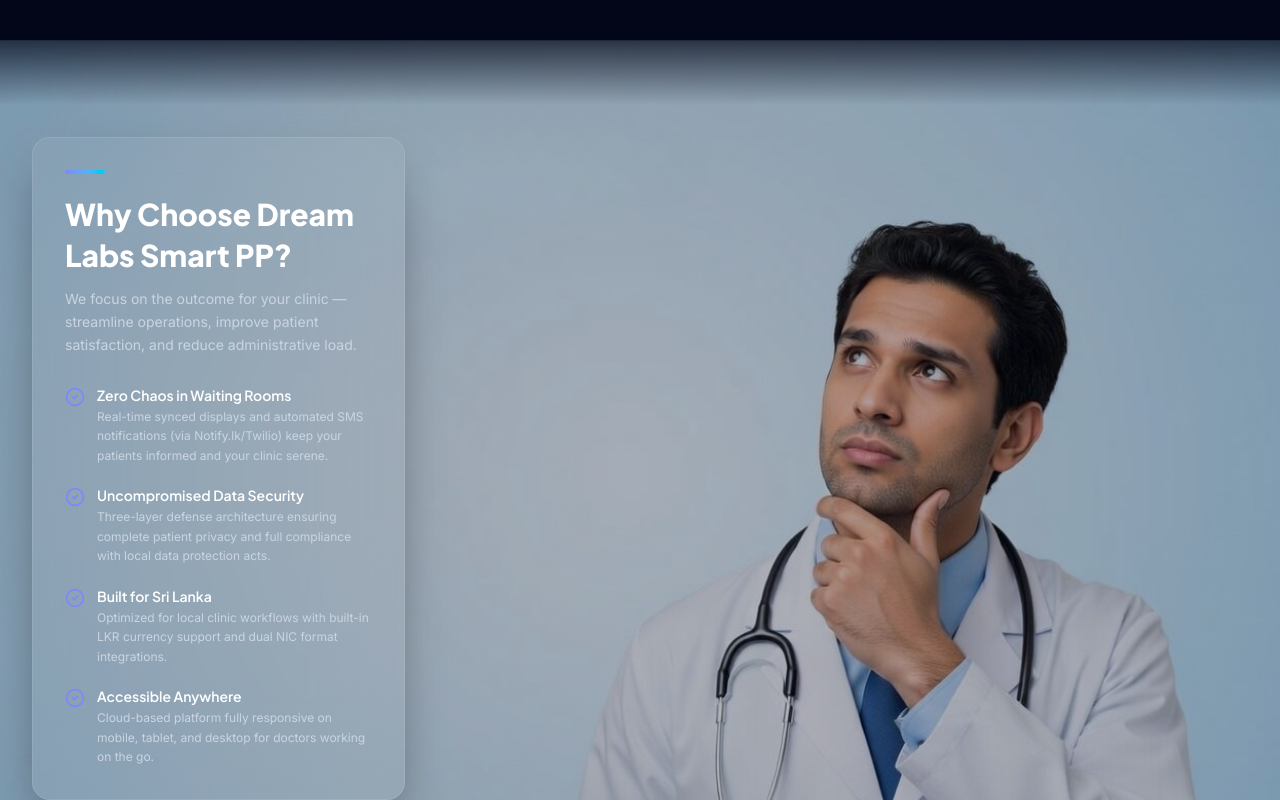
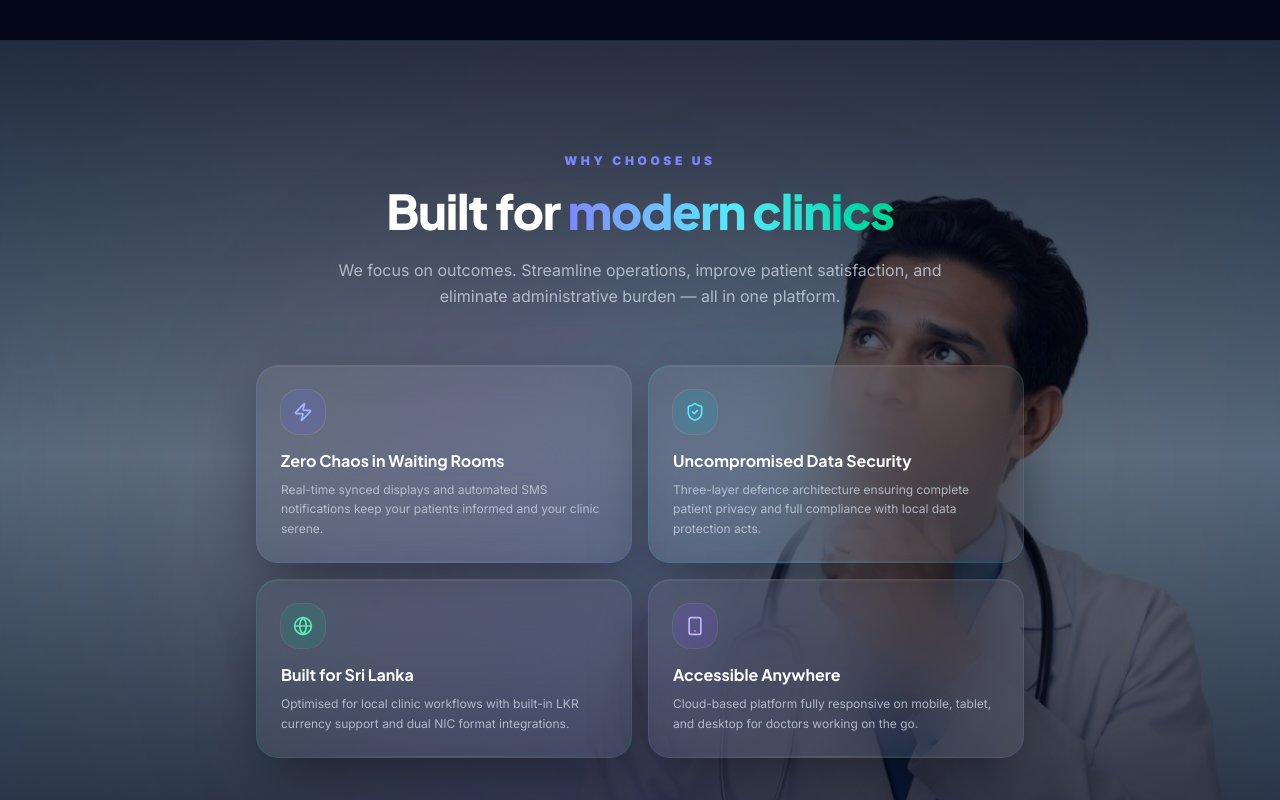
Before and after one commit to nuwandm/smart-practice-center, a Next.js app: page / in a window 1280 px wide. Shown: the part 1780-2580 px from the top of the page. Built offline with nearby package versions, Linux system fonts and the light colour scheme.

Commit message:
minor changes

```diff
--- a/src/components/Benefits.tsx
+++ b/src/components/Benefits.tsx
@@ -1,87 +1,142 @@
 "use client";
 
 import { motion } from "framer-motion";
-import { CheckCircle2 } from "lucide-react";
+import { ShieldCheck, Globe, Zap, Smartphone } from "lucide-react";
 import Image from "next/image";
 
-export default function Benefits() {
 const benefits = [
     {
+        icon: Zap,
         title: "Zero Chaos in Waiting Rooms",
-            description: "Real-time synced displays and automated SMS notifications (via Notify.lk/Twilio) keep your patients informed and your clinic serene."
+        description: "Real-time synced displays and automated SMS notifications keep your patients informed and your clinic serene.",
+        glow: "rgba(99,102,241,0.25)",
+        iconBg: "bg-indigo-500/15",
+        iconColor: "text-indigo-300",
+        border: "border-indigo-400/15",
     },
     {
+        icon: ShieldCheck,
         title: "Uncompromised Data Security",
-            description: "Three-layer defense architecture ensuring complete patient privacy and full compliance with local data protection acts."
+        description: "Three-layer defence architecture ensuring complete patient privacy and full compliance with local data protection acts.",
+        glow: "rgba(6,182,212,0.25)",
+        iconBg: "bg-cyan-500/15",
+        iconColor: "text-cyan-300",
+        border: "border-cyan-400/15",
     },
     {
+        icon: Globe,
         title: "Built for Sri Lanka",
-            description: "Optimized for local clinic workflows with built-in LKR currency support and dual NIC format integrations."
+        description: "Optimised for local clinic workflows with built-in LKR currency support and dual NIC format integrations.",
+        glow: "rgba(52,211,153,0.25)",
+        iconBg: "bg-emerald-500/15",
+        iconColor: "text-emerald-300",
+        border: "border-emerald-400/15",
     },
     {
+        icon: Smartphone,
         title: "Accessible Anywhere",
-            description: "Cloud-based platform fully responsive on mobile, tablet, and desktop for doctors working on the go."
-        }
+        description: "Cloud-based platform fully responsive on mobile, tablet, and desktop for doctors working on the go.",
+        glow: "rgba(167,139,250,0.25)",
+        iconBg: "bg-violet-500/15",
+        iconColor: "text-violet-300",
+        border: "border-violet-400/15",
+    },
 ];
 
+const containerVariants = {
+    hidden: {},
+    show: { transition: { staggerChildren: 0.1, delayChildren: 0.1 } },
+};
+
+const cardVariants = {
+    hidden: { opacity: 0, y: 28, scale: 0.96 },
+    show: { opacity: 1, y: 0, scale: 1, transition: { type: "spring" as const, stiffness: 70, damping: 18 } },
+};
+
+export default function Benefits() {
     return (
-        <section className="w-full py-24 border-t border-slate-800 text-slate-50 relative overflow-hidden min-h-130 flex items-center">
+        <section className="relative w-full py-28 border-t border-slate-800 text-slate-50 overflow-hidden">
             {/* Full background image */}
             <Image
                 src={`${process.env.NEXT_PUBLIC_BASE_PATH ?? ''}/Thinking.jpg`}
                 alt="Benefits background"
                 fill
-                className="object-cover object-center"
+                className="object-cover object-center scale-105"
             />
 
-            {/* Subtle dark scrim so image isn't blown out */}
-            <div className="absolute inset-0 bg-slate-950/30 pointer-events-none z-10" />
+            {/* Apple-style layered scrims */}
+            <div className="absolute inset-0 bg-slate-950/55 pointer-events-none z-10" />
+            <div className="absolute inset-0 bg-linear-to-b from-slate-950/60 via-transparent to-slate-950/60 pointer-events-none z-10" />
 
-            {/* Edge fades */}
-            <div className="absolute top-0 left-0 right-0 h-16 bg-linear-to-b from-slate-950/70 to-transparent pointer-events-none z-10" />
-            <div className="absolute bottom-0 left-0 right-0 h-16 bg-linear-to-t from-slate-950/70 to-transparent pointer-events-none z-10" />
+            {/* Ambient colour blobs */}
+            <div className="absolute top-1/3 left-1/4 w-[500px] h-[500px] rounded-full bg-indigo-600/10 blur-[120px] pointer-events-none z-10" />
+            <div className="absolute bottom-1/4 right-1/4 w-[400px] h-[400px] rounded-full bg-cyan-600/8 blur-[100px] pointer-events-none z-10" />
 
-            <div className="relative z-20 w-full max-w-7xl mx-auto px-4 sm:px-6 lg:px-8">
-                <div className="lg:grid lg:grid-cols-3 lg:gap-12 items-center">
+            <div className="relative z-20 max-w-7xl mx-auto px-4 sm:px-6 lg:px-8">
 
-                    {/* Glass card — left column only */}
+                {/* Section label + heading — centred, Apple-style */}
                 <motion.div
-                        initial={{ opacity: 0, x: -40 }}
-                        whileInView={{ opacity: 1, x: 0 }}
-                        viewport={{ once: true, margin: "-100px" }}
+                    initial={{ opacity: 0, y: 24 }}
+                    whileInView={{ opacity: 1, y: 0 }}
+                    viewport={{ once: true, margin: "-80px" }}
                     transition={{ duration: 0.6 }}
-                        className="lg:col-span-1"
+                    className="text-center max-w-2xl mx-auto mb-14"
                 >
-                        <div className="rounded-2xl border border-white/10 bg-white/5 backdrop-blur-2xl shadow-2xl shadow-black/40 p-7 sm:p-8">
-                            {/* Top accent line */}
-                            <div className="w-10 h-1 rounded-full bg-linear-to-r from-indigo-400 to-cyan-400 mb-5" />
+                    <p className="text-xs font-black tracking-[0.3em] text-indigo-400 uppercase mb-3">Why Choose Us</p>
+                    <h2 className="text-3xl sm:text-4xl lg:text-5xl font-black text-white font-heading leading-tight tracking-tight">
+                        Built for{" "}
+                        <span className="text-transparent bg-clip-text bg-linear-to-r from-indigo-400 via-cyan-300 to-emerald-400">
+                            modern clinics
+                        </span>
+                    </h2>
+                    <p className="mt-4 text-base text-slate-300/80 leading-relaxed">
+                        We focus on outcomes. Streamline operations, improve patient satisfaction, and eliminate administrative burden — all in one platform.
+                    </p>
+                </motion.div>
 
-                            <h2 className="text-2xl font-extrabold text-white sm:text-3xl mb-3 font-heading leading-snug">
-                                Why Choose Dream Labs Smart PP?
-                            </h2>
-                            <p className="text-sm text-slate-300 mb-7 leading-relaxed">
-                                We focus on the outcome for your clinic — streamline operations, improve patient satisfaction, and reduce administrative load.
+                {/* 2×2 glass tile grid */}
+                <motion.div
+                    variants={containerVariants}
+                    initial="hidden"
+                    whileInView="show"
+                    viewport={{ once: true, margin: "-40px" }}
+                    className="grid grid-cols-1 sm:grid-cols-2 gap-4 max-w-3xl mx-auto"
+                >
+                    {benefits.map((b, i) => {
+                        const Icon = b.icon;
+                        return (
+                            <motion.div key={i} variants={cardVariants}>
+                                {/* Apple "ultra-thin material" card */}
+                                <div
+                                    className={`group relative rounded-3xl border ${b.border} bg-white/[0.05] backdrop-blur-2xl p-6 h-full overflow-hidden transition-all duration-500 hover:bg-white/[0.09] hover:scale-[1.02]`}
+                                    style={{ boxShadow: `inset 0 1px 0 rgba(255,255,255,0.07), 0 20px 60px -10px rgba(0,0,0,0.5)` }}
+                                >
+                                    {/* Hover glow */}
+                                    <div
+                                        className="absolute inset-0 rounded-3xl opacity-0 group-hover:opacity-100 transition-opacity duration-500 pointer-events-none"
+                                        style={{ background: `radial-gradient(ellipse at 30% 30%, ${b.glow}, transparent 70%)` }}
+                                    />
+
+                                    {/* Icon bubble */}
+                                    <div className={`relative z-10 w-11 h-11 rounded-2xl ${b.iconBg} flex items-center justify-center mb-4 ring-1 ring-white/10`}>
+                                        <Icon className={`h-5 w-5 ${b.iconColor}`} />
+                                    </div>
+
+                                    {/* Text */}
+                                    <h3 className="relative z-10 text-base font-bold text-white font-heading mb-2 leading-snug">
+                                        {b.title}
+                                    </h3>
+                                    <p className="relative z-10 text-xs text-slate-300/80 leading-relaxed">
+                                        {b.description}
                                     </p>
 
-                            <dl className="space-y-5">
-                                {benefits.map((benefit, idx) => (
-                                    <div key={idx} className="flex gap-3">
-                                        <CheckCircle2 className="h-5 w-5 text-indigo-400 shrink-0 mt-0.5" />
-                                        <div>
-                                            <p className="text-sm font-semibold text-white font-heading leading-5 mb-0.5">
-                                                {benefit.title}
-                                            </p>
-                                            <p className="text-xs text-slate-300 leading-relaxed">
-                                                {benefit.description}
-                                            </p>
-                                        </div>
-                                    </div>
-                                ))}
-                            </dl>
+                                    {/* Bottom shine line */}
+                                    <div className="absolute bottom-0 left-4 right-4 h-px bg-linear-to-r from-transparent via-white/10 to-transparent" />
                                 </div>
                             </motion.div>
-
-                </div>
+                        );
+                    })}
+                </motion.div>
             </div>
         </section>
     );
--- a/src/components/Integrations.tsx
+++ b/src/components/Integrations.tsx
@@ -124,26 +124,6 @@ export default function Integrations() {
                     })}
                 </motion.div>
 
-                {/* Bottom CTA strip */}
-                <motion.div
-                    initial={{ opacity: 0, y: 16 }}
-                    whileInView={{ opacity: 1, y: 0 }}
-                    viewport={{ once: true }}
-                    transition={{ duration: 0.5, delay: 0.3 }}
-                    className="mt-12 text-center"
-                >
-                    <p className="text-slate-500 text-sm">
-                        Need a custom integration?{" "}
-                        <a
-                            href={`https://wa.me/94706151051?text=${encodeURIComponent("Hello! I need information about custom integrations for Smart PP.")}`}
-                            target="_blank"
-                            rel="noopener noreferrer"
-                            className="text-indigo-400 hover:text-indigo-300 font-medium transition-colors"
-                        >
-                            Contact our team →
-                        </a>
-                    </p>
-                </motion.div>
             </div>
         </section>
     );
```
Lines whose indentation alone changed are shown as unchanged.
